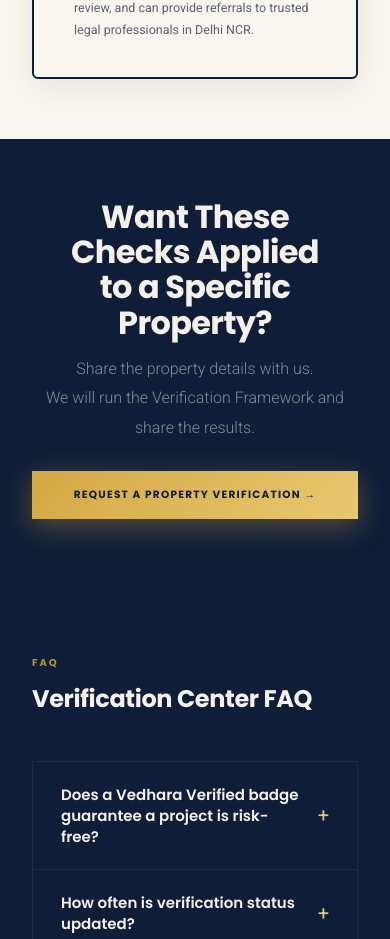
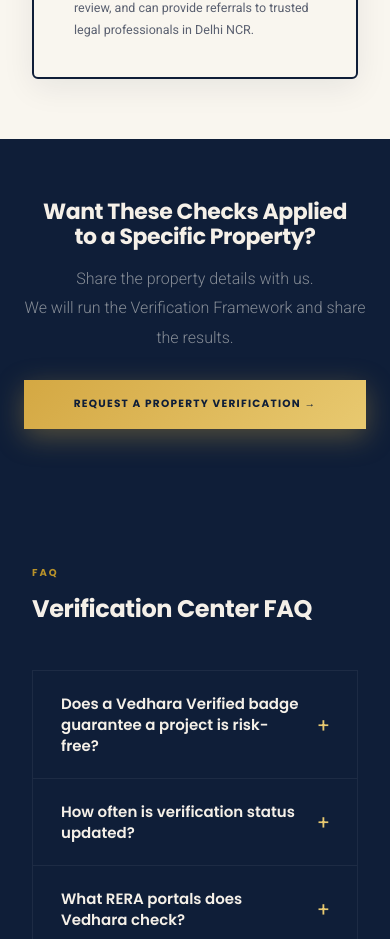
Before and after one commit to mohit1661-ai/Vedhara-Group-Supabase, a Next.js app: page /verification-center in a window 390 px wide. Shown: the part 3139-4078 px from the top of the page. Built offline with nearby package versions, Linux system fonts and the light colour scheme.

Commit message:
Verification Center: heading now truly 2 lines on all devices
- Was 4 lines: each span internally wrapped (font too large for 540px container)
- Widen section container to 820px so desktop keeps ~54px heading
- Responsive heading clamp(22px,4.2vw,54px) so each line fits on one line

```diff
--- a/app/verification-center/page.tsx
+++ b/app/verification-center/page.tsx
@@ -206,9 +206,9 @@ export default function VerificationCenterPage() {
         </div>
       </section>
 
-      <section style={{ background:"var(--navy)",padding:"60px 32px",textAlign:"center" }}>
-        <div style={{ maxWidth:540,margin:"0 auto" }}>
-          <h2 className="heading-xl" style={{ color:"var(--light)",marginBottom:14,lineHeight:1.1 }}><span className="d-line">Want These Checks Applied</span> <span className="d-line">to a Specific Property?</span></h2>
+      <section style={{ background:"var(--navy)",padding:"60px 24px",textAlign:"center" }}>
+        <div style={{ maxWidth:820,margin:"0 auto" }}>
+          <h2 className="heading-xl" style={{ color:"var(--light)",marginBottom:14,lineHeight:1.15,fontSize:"clamp(22px,4.2vw,54px)" }}><span className="d-line">Want These Checks Applied</span> <span className="d-line">to a Specific Property?</span></h2>
           <p className="body-lg" style={{ color:"rgba(252,250,244,0.5)",marginBottom:28 }}><span className="d-line">Share the property details with us.</span> <span className="d-line">We will run the Verification Framework and share the results.</span></p>
           <Link href="/contact" className="btn btn-primary">Request a Property Verification →</Link>
         </div>
```
